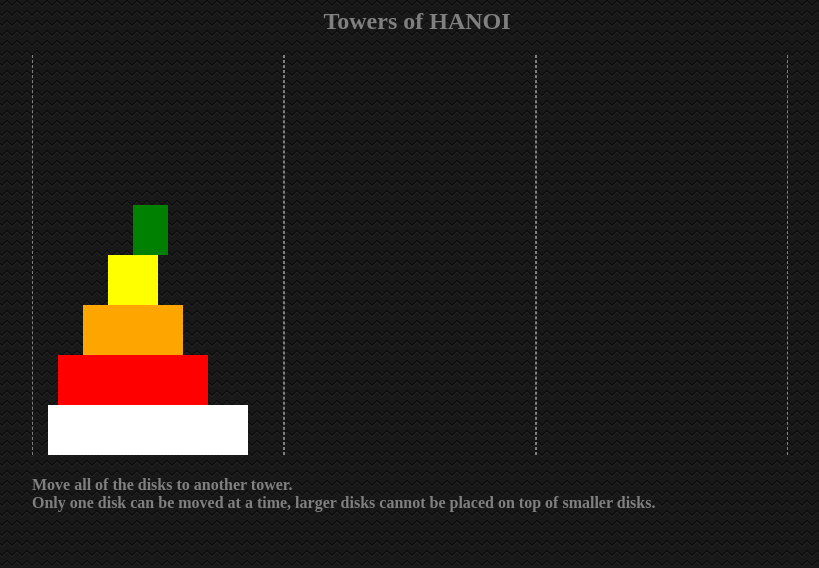
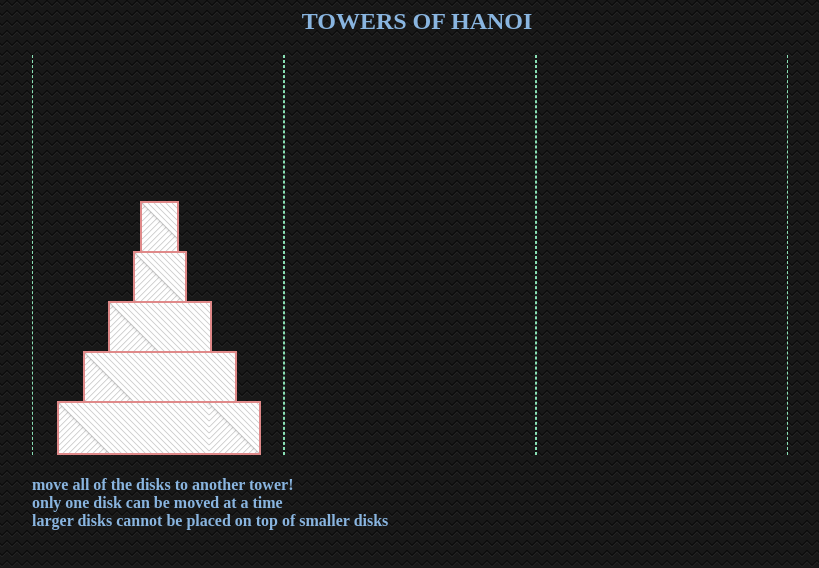
Before and after one commit to nicollette/towers_of_hanoi_ui, a plain HTML site: page index.html in a window 1280 px wide. Shown: the whole page, without its empty margins (223-1042 px from the left). Drawn offline with Linux system fonts and the light colour scheme.

Commit message:
Styled towers of hanoi

```diff
--- a/index.html
+++ b/index.html
@@ -7,9 +7,9 @@
 </head>
 
 <body>
-  <center><h2>Towers of HANOI</h2></center>
+  <center><h2>TOWERS OF HANOI</h2></center>
   <div id="game">
   </div>
-  <h4>Move all of the disks to another tower.<br>Only one disk can be moved at a time, larger disks cannot be placed on top of smaller disks.</h4>
+  <h4>move all of the disks to another tower!<br>only one disk can be moved at a time<br>larger disks cannot be placed on top of smaller disks</h4>
 </body>
 </html>
--- a/style.css
+++ b/style.css
@@ -3,19 +3,22 @@ body {
   margin-right: auto;
   width:770px;
   background-image:url('tasky_pattern.png');
-  color:gray;
+  color:#89b5e0;
+  font-family:"Futura";
 }
 .tower {
 	width:250px;
 	height:400px;
 	display: inline-block;
 	position: relative;
-  border-left:1px dashed gray;
-  border-right:1px dashed gray;
+  border-left:1px dashed #89e0b5;
+  border-right:1px dashed #89e0b5;
 }
 
 .disc {
-	height:100px;
+  background-image: url('diagonal_striped_brick.png');
+  border:2px solid #e08989;
+  height:100px;
 	position: absolute;
 	margin-left:auto;
 	margin-right:auto;
@@ -33,38 +36,31 @@ body {
 }
 
 .selected {
-  border-style:solid;
-  border-color:blue;
-  border-width:1px;
+  border:2px solid #2c68c1;
 }
 
 #xs {
-  background-color:green;
   width:35px;
-  left:100px;
+  left:107px;
 }
 #small {
-	background-color:yellow;
 	width:50px;
-	left: 75;
+	left: 100px;
 }
 
 #medium {
-	background-color:orange;
 	width:100px;
-	left: 50;
+	left: 75px;;
 }
 
 #large {
-	left: 25;
-	background-color:red;
+	left: 50px;
 	width:150px;
 }
 
 #xl {
-  left:15px;
+  left:24px;
   width:200px;
-  background-color:white;
 }
 
 .layer1 {
```
Also changed, not shown: diagonal_striped_brick.png (added), hexabump.png (deleted).
